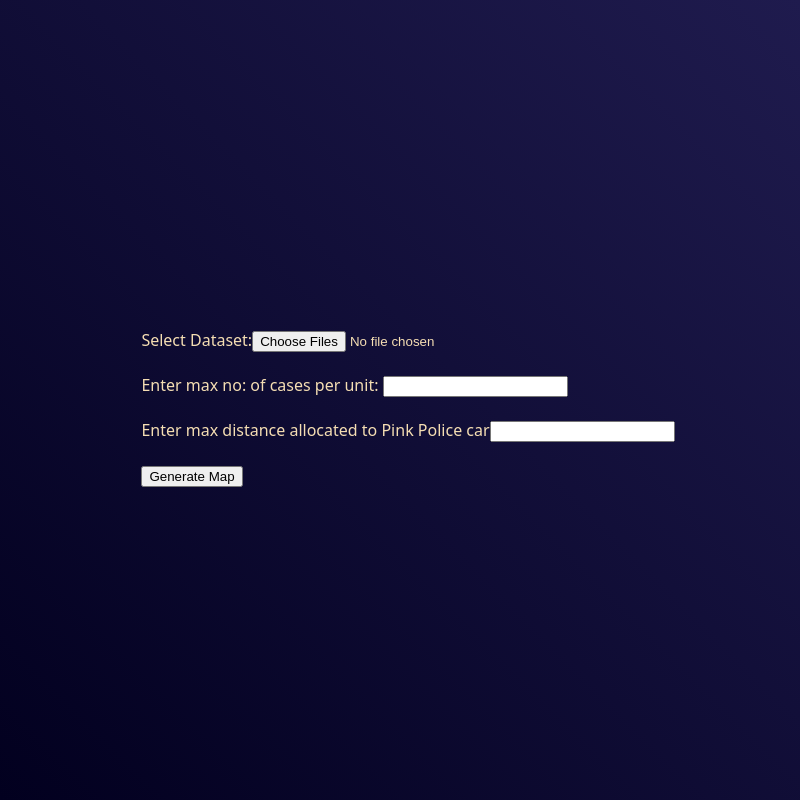
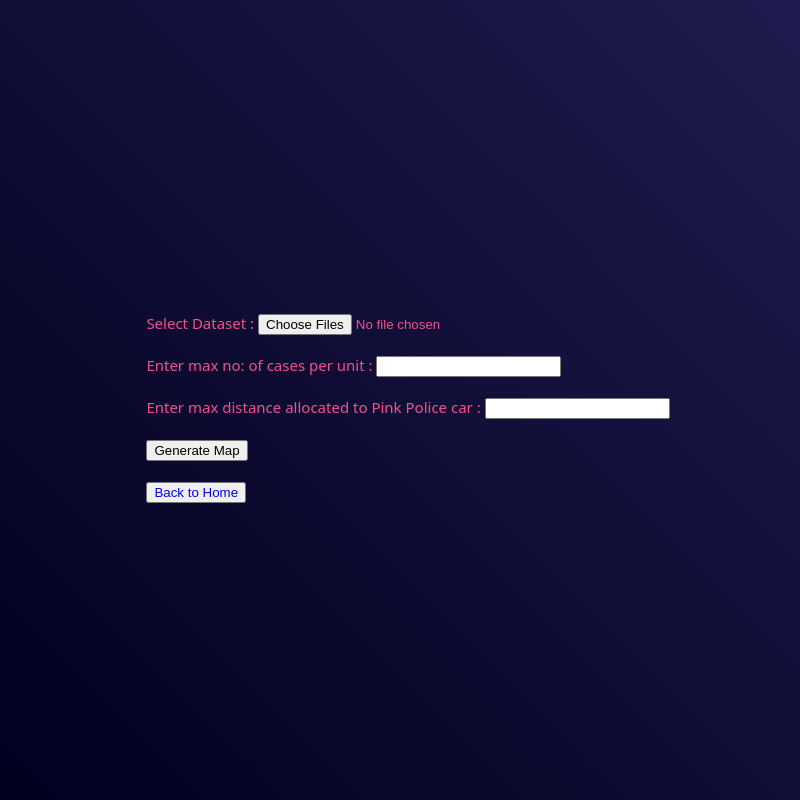
Before and after one commit to HrishikeshP-01/DSCWoW_A-Study-In-Pink, an Electron app: page index.html in a window 800 px wide. Drawn offline with nearby package versions, Linux system fonts and the light colour scheme; no server answers.

Commit message:
Did UI for calculator

```diff
--- a/index.css
+++ b/index.css
@@ -5,8 +5,9 @@ body {
     -webkit-font-smoothing: antialiased;
     -webkit-font-kerning: normal;
     -webkit-text-size-adjust: 100%;
-    color: wheat;
+    color:rgba(255, 82, 143, 0.959);
     text-align: justify;
+    font-size:15px;
   }
   a {
     text-decoration:none;
@@ -31,3 +32,6 @@ body {
             -webkit-box-pack: center;
             justify-content: center;
   }
+  .GenMap{
+      align-self: center;
+  }
--- a/index.html
+++ b/index.html
@@ -7,18 +7,21 @@
     <title>A Study In Pink</title>
 </head>
 <body>
-    <label for="myfile">Select Dataset:</label>
+    <label for="myfile">Select Dataset : </label>
     <input type="file" id="myfile" name="myfile" multiple>
     <br>
     <br>
-    <label for="epsilon">Enter max no: of cases per unit: </label>
+    <label for="epsilon">Enter max no: of cases per unit : </label>
     <input type="text" id="epsilon">
     <br>
     <br>
-    <label for="MaxDistance">Enter max distance allocated to Pink Police car</label>
+    <label for="MaxDistance">Enter max distance allocated to Pink Police car : </label>
     <input type="text" id="MaxDist">
     <br><br>
     <button id="GenMap">Generate Map</button>
+    <br>
+    <br>
+    <Button><a href="./starter.html">Back to Home</a></Button>
     <script src ="index.js"></script>
     <script src="./view.js"></script>
 </body>
```
